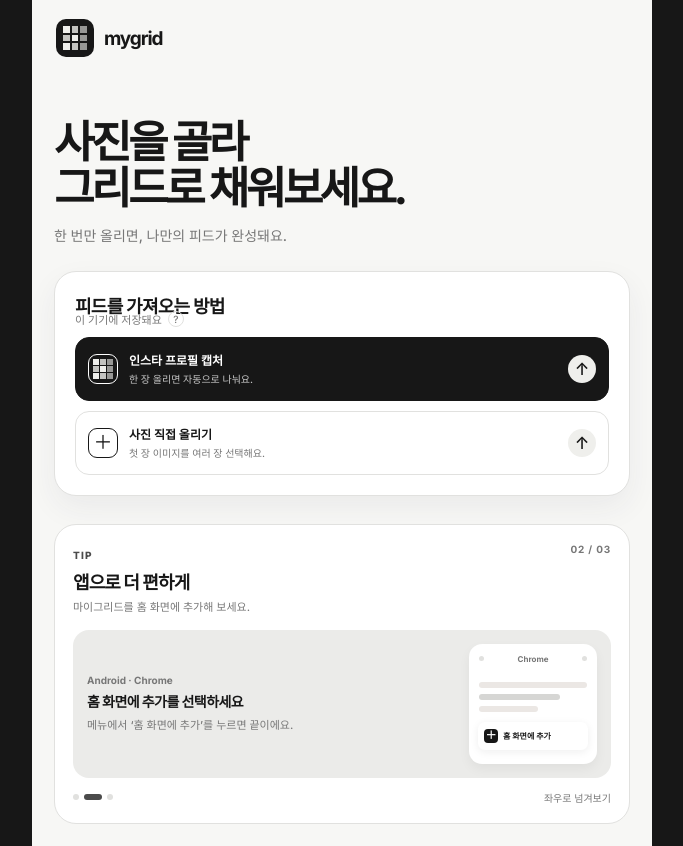
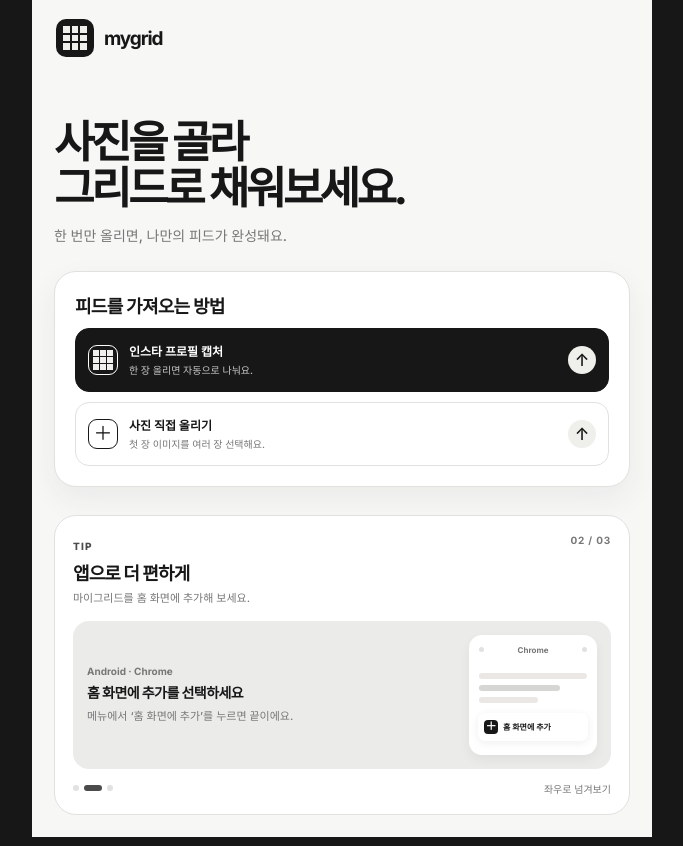
Before and after one commit to onlybyjack/mygrid, a Next.js app: page /home in a window 1280 px wide. Shown: the whole page, without its empty margins (298-981 px from the left). Built offline with nearby package versions, Linux system fonts and the light colour scheme.

Commit message:
Use uniform grid color and remove storage note

```diff
--- a/app/globals.css
+++ b/app/globals.css
@@ -16,8 +16,6 @@ button { cursor:pointer; }
 .logo { width:38px; height:38px; display:grid; place-items:center; border-radius:10px; color:var(--accent); background:var(--ink); font-weight:800; }
 .grid-mark { width:24px; height:24px; display:grid; grid-template-columns:repeat(3, 1fr); gap:2px; }
 .grid-mark i { display:block; background:var(--accent); }
-.grid-mark i:nth-child(2n) { opacity:.8; }
-.grid-mark i:nth-child(3n) { opacity:.6; }
 .brand-row { height:76px; padding:0 24px; display:flex; align-items:center; justify-content:space-between; }
 .brand { display:flex; align-items:center; gap:10px; font-size:19px; letter-spacing:-.06em; }
 .connect-content { padding:28px 22px 22px; }
@@ -54,10 +52,6 @@ h1 { margin:16px 0 13px; font-size:44px; line-height:1.04; letter-spacing:-.08em
 .upload-option-featured .upload-option-copy small { color:#c8c8c8; }
 .upload-option-arrow { width:28px; height:28px; display:grid; place-items:center; flex:none; margin-left:auto; border-radius:50%; color:var(--ink); background:var(--accent); font-size:17px; }
 .upload-option input { position:absolute; inset:0; width:100%; height:100%; opacity:0; cursor:pointer; }
-.upload-note { position:relative; display:flex; align-items:center; gap:6px; margin-top:-12px; color:var(--muted); font-size:11px; }
-.upload-note button { width:16px; height:16px; padding:0; border:1px solid var(--line); border-radius:50%; color:var(--muted); background:transparent; font-size:10px; line-height:14px; cursor:help; }
-.upload-note [role="tooltip"] { position:absolute; z-index:2; left:0; bottom:23px; display:none; width:max-content; max-width:220px; padding:8px 10px; border-radius:8px; color:var(--paper); background:var(--ink); box-shadow:0 8px 20px #17171720; font-size:11px; line-height:1.4; }
-.upload-note button:hover + [role="tooltip"], .upload-note button:focus-visible + [role="tooltip"] { display:block; }
 .install-tip { margin-top:28px; padding:18px; border:1px solid var(--line); border-radius:22px; background:#fff; }
 .tip-heading { display:flex; align-items:flex-start; justify-content:space-between; gap:14px; }
 .tip-heading small { color:var(--orange); font-size:10px; font-weight:800; letter-spacing:.12em; }
--- a/app/home/page.tsx
+++ b/app/home/page.tsx
@@ -235,7 +235,6 @@ export default function Page() {
         <p className="lead">한 번만 올리면, 나만의 피드가 완성돼요.</p>
         <section className="connect-card upload-card" onPaste={pasteGridScreenshot} tabIndex={0}>
           <h2>피드를 가져오는 방법</h2>
-          <div className="upload-note"><span>이 기기에 저장돼요</span><button type="button" aria-label="사진 저장 안내" aria-describedby="upload-note-detail">?</button><span id="upload-note-detail" role="tooltip">다음에 다시 열어도 그대로 남아 있어요.</span></div>
           {message && <div className="error" role="alert">{message}</div>}
           <label className="upload-option upload-option-featured"><span className="upload-option-mark"><GridMark /></span><span className="upload-option-copy"><b>인스타 프로필 캡처</b><small>한 장 올리면 자동으로 나눠요.</small></span><span className="upload-option-arrow">↑</span><input type="file" accept="image/jpeg,image/png,image/webp" onChange={chooseGridScreenshot} /></label>
           <label className="upload-option"><span className="upload-option-mark">＋</span><span className="upload-option-copy"><b>사진 직접 올리기</b><small>첫 장 이미지를 여러 장 선택해요.</small></span><span className="upload-option-arrow">↑</span><input type="file" accept="image/jpeg,image/png,image/webp" multiple onChange={choosePhotos} /></label>
```
Also changed, not shown: public/mygrid-icon.svg.
